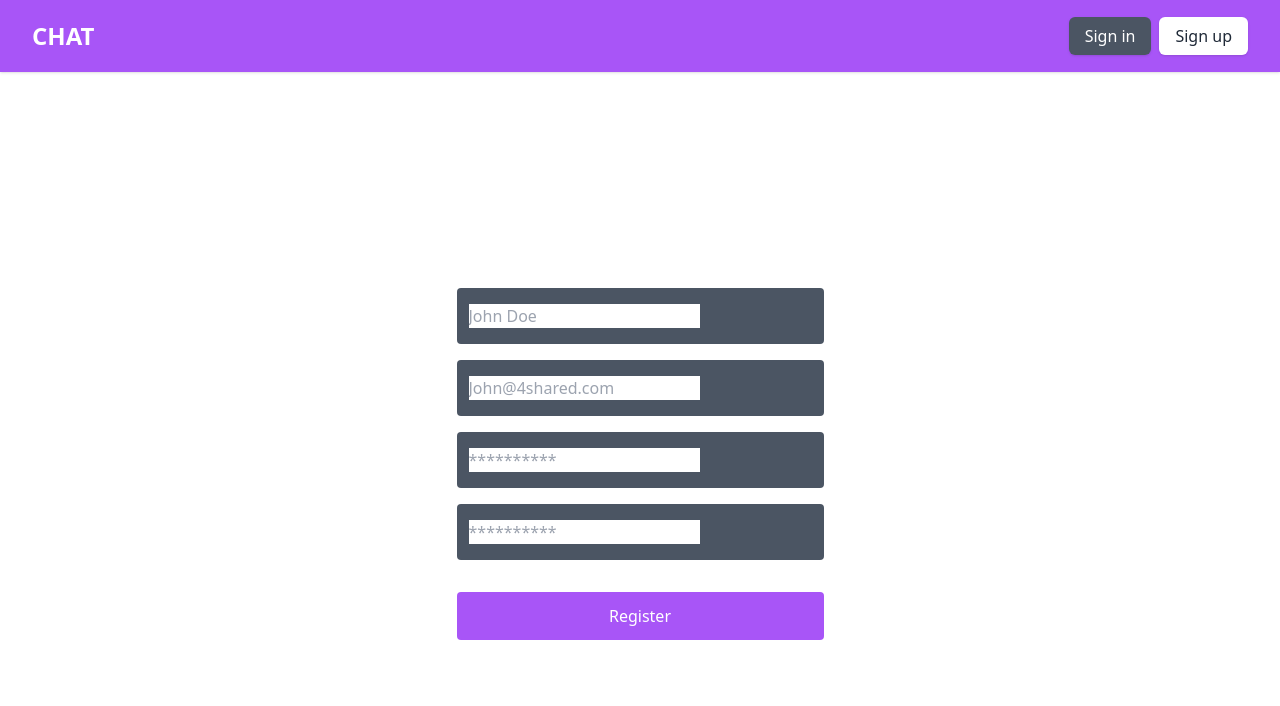
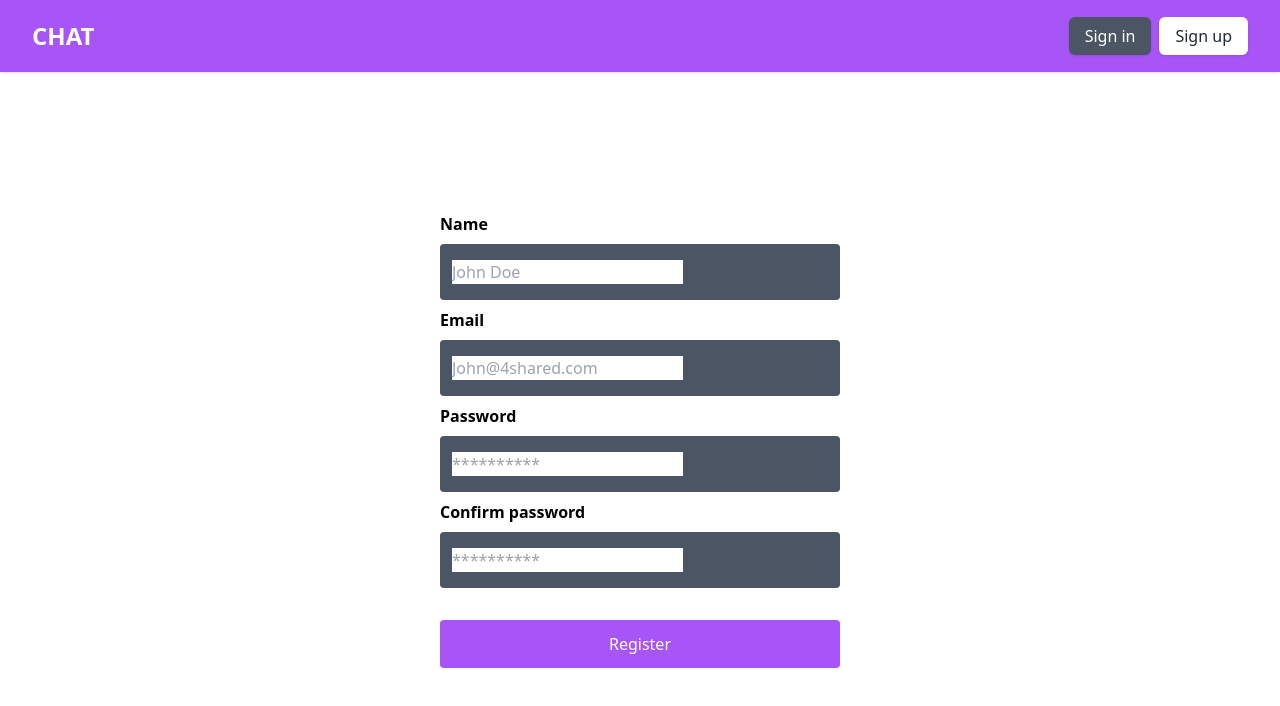
Before and after one commit to shunny2/web-chat, a React (Create React App) app: page /signup in a window 1280 px wide. Shown: the top 706 px of the page. Built offline with nearby package versions, Linux system fonts and the light colour scheme; no server answers.

Commit message:
🐛fix: correcting input accessibility

```diff
--- a/src/pages/SignUp/index.tsx
+++ b/src/pages/SignUp/index.tsx
@@ -70,11 +70,12 @@ export const SignUp = () => {
                 >
                     {formik => {
                         return (
-                            <Form className="items-stretch w-full max-w-[400px] mt-10 mx-14">
+                            <Form className="w-80 max-w-[400px] md:w-[400px]">
                                 <Field
                                     id="name"
                                     name="name"
-                                    label="Name"
+                                    label="name"
+                                    labelText="Name"
                                     type="text"
                                     placeholder="John Doe"
                                     component={Input}
@@ -83,7 +84,8 @@ export const SignUp = () => {
                                 <Field
                                     id="email"
                                     name="email"
-                                    label="Email"
+                                    label="email"
+                                    labelText="Email"
                                     type="email"
                                     placeholder="John@4shared.com"
                                     component={Input}
@@ -92,7 +94,8 @@ export const SignUp = () => {
                                 <Field
                                     id="password"
                                     name="password"
-                                    label="Password"
+                                    label="password"
+                                    labelText="Password"
                                     type="password"
                                     placeholder="**********"
                                     component={Input}
@@ -101,7 +104,8 @@ export const SignUp = () => {
                                 <Field
                                     id="repeatPassword"
                                     name="repeatPassword"
-                                    label="Confirm password"
+                                    label="repeatPassword"
+                                    labelText="Confirm password"
                                     type="password"
                                     placeholder="**********"
                                     component={Input}
```
